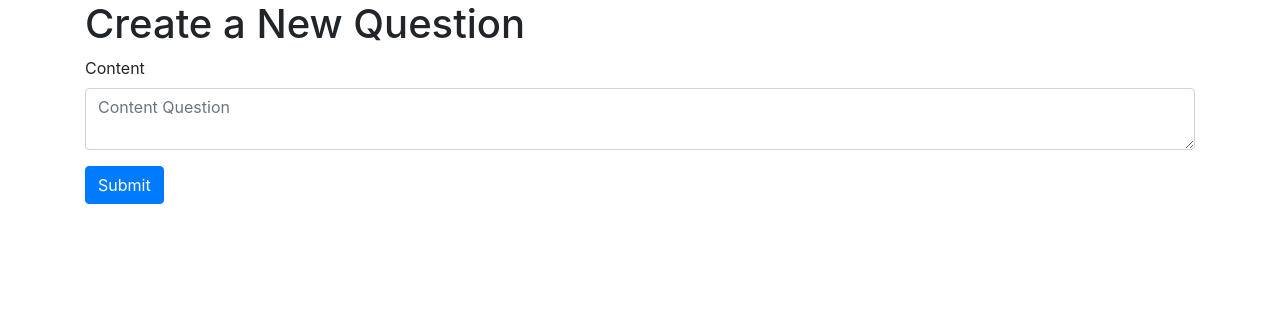
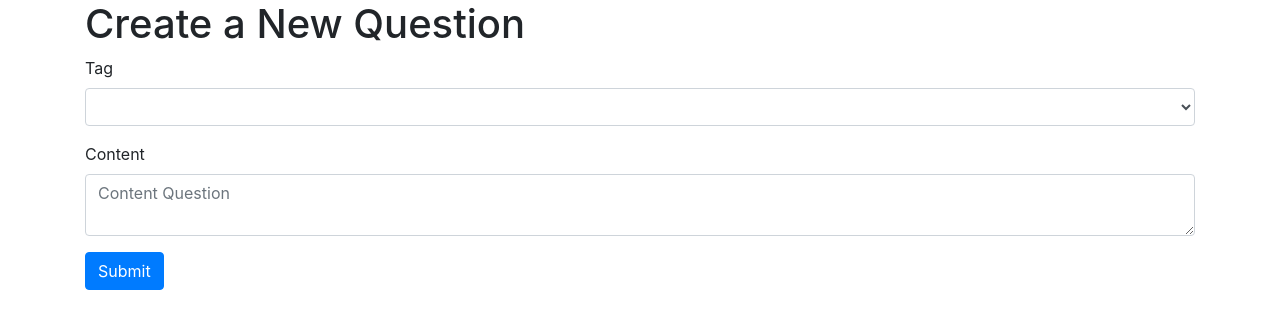
Before and after one commit to VMHDev/python_flask, a Flask app: template QuestionAnswer/templates/questionadd.html in a window 1280 px wide. Shown: the part 56-385 px from the top of the page. Run offline with Flask 2, Linux system fonts and the light colour scheme; the template is opened without the code that fills it, so the values that code supplies are empty; some libraries are stand-ins or nearby versions.

Commit message:
QuestionAnswer: Add Question

```diff
--- a/QuestionAnswer/app.py
+++ b/QuestionAnswer/app.py
@@ -34,16 +34,25 @@ def get_answerquestion(question_id):
         abort(404)
     return answer
 
+def get_tagall():
+    conn = get_db_connection()
+    answer = conn.execute(' SELECT * FROM tag ').fetchall()
+    conn.close()
+    if answer is None:
+        abort(404)
+    return answer
+
 app = Flask(__name__)
 
 @app.route('/')
 def index():
     conn = get_db_connection()
-    questions = conn.execute('  SELECT q.question_id, q.question_content, a.answer_content, a.answer_vote \
+    questions = conn.execute('  SELECT q.question_id, q.question_content, IFNULL(a.answer_content, \'No answer\') AS answer_content, IFNULL(a.answer_vote, 0) AS answer_vote \
                                 FROM question AS q \
                                 LEFT JOIN answer AS a on a.answer_question = q.question_id \
-                                GROUP BY a.answer_question \
-                                HAVING a.answer_vote =  max(a.answer_vote)').fetchall()
+                                GROUP BY q.question_id \
+                                HAVING a.answer_vote =  max(a.answer_vote) OR a.answer_vote IS NULL \
+                                ORDER BY q.question_content').fetchall()
     conn.close()
     return render_template('index.html', questions=questions)
 
@@ -72,7 +81,23 @@ def tagadd():
 
 @app.route('/questionadd/', methods=('GET', 'POST'))
 def questionadd():
-    return render_template('questionadd.html')
+    if request.method == 'POST':
+        tag_id = request.form.get('tag_select')
+        content = request.form['contentquestion']
+
+        if not content:
+            flash('Content question is required!')
+        else:
+            conn = get_db_connection()
+            conn.execute('  INSERT INTO question (question_content, question_vote, question_tag, is_open) \
+                            VALUES (?, ?, ?, ?)'
+                            ,(content, 0, tag_id, 1))
+            conn.commit()
+            conn.close()
+            return redirect(url_for('index'))
+
+    tags = get_tagall()
+    return render_template('questionadd.html', tags=tags)
 
 if __name__ == '__main__':
     app.run(debug=True)
--- a/QuestionAnswer/templates/questionadd.html
+++ b/QuestionAnswer/templates/questionadd.html
@@ -5,9 +5,19 @@
 
 <form method="post">
     <div class="form-group">
-        <label for="content">Content</label>
-        <textarea name="content" placeholder="Content Question"
-                  class="form-control">{{ request.form['content_question'] }}</textarea>
+        <label for="tag_select">Tag</label>
+        <select class="form-control" name="tag_select">
+            {% for tag in tags %}
+                <option value="{{ tag['tag_id'] }}">
+                    {{ tag['tag_name'] }}
+                </option>
+            {% endfor %}
+        </select>
+    </div>
+    <div class="form-group">
+        <label for="contentquestion">Content</label>
+        <textarea name="contentquestion" placeholder="Content Question"
+                  class="form-control">{{ request.form['contentquestion'] }}</textarea>
     </div>
     <div class="form-group">
         <button type="submit" class="btn btn-primary">Submit</button>
```
Also changed, not shown: QuestionAnswer/questionanswer.db.
